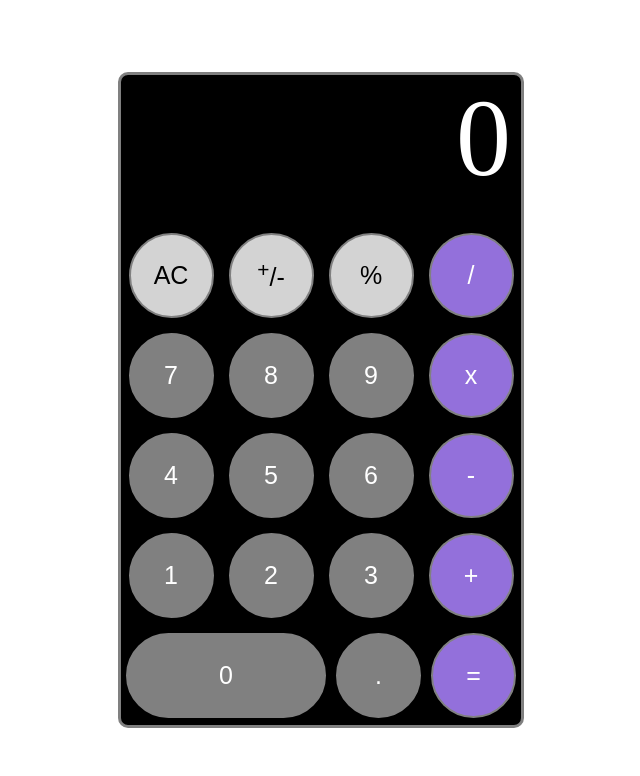
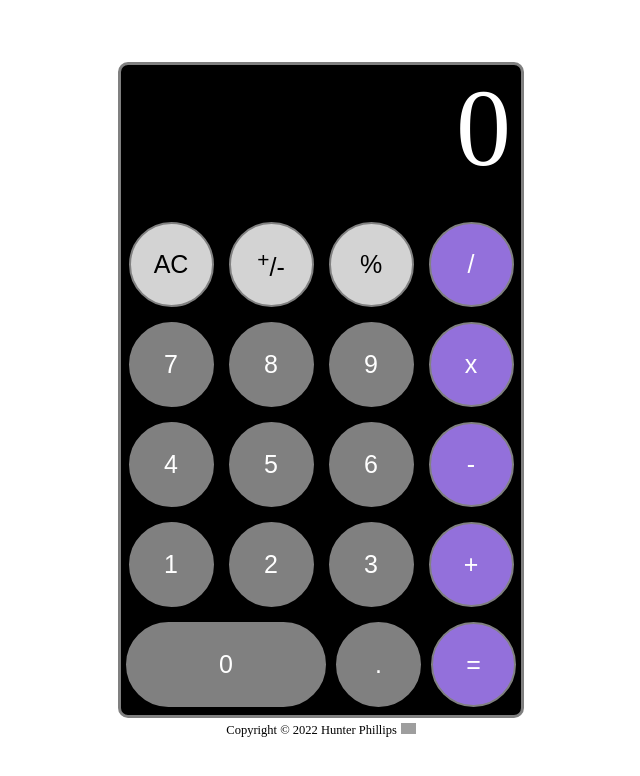
Before and after one commit to hunter-phillips/calculator, a plain HTML site: page index.html in a window 1280 px wide. Shown: the whole page, without its empty margins (319-959 px from the left). Drawn offline with Linux system fonts and the light colour scheme; grey boxes are pictures that could not be loaded.

Commit message:
Update calculator

```diff
--- a/css/style.css
+++ b/css/style.css
@@ -12,6 +12,7 @@ body {
     display: flex;
     align-items: center;
     justify-content: center;
+    flex-direction: column;
     height: 100vh;
 }
 
@@ -105,3 +106,12 @@ button.operator:active {
 button {
     animation: ease-in-out;
 }
+
+footer {
+    font-size: 1.5rem;
+}
+
+img {
+    margin-top: 5px;
+    width: 1.5rem;
+}
--- a/index.html
+++ b/index.html
@@ -39,7 +39,15 @@
                 <button class="digit decimal">.</button>
                 <button class="operator equals">=</button>
             </section>
+
         </div>
+        <footer>
+            <small>Copyright &copy; 2022 Hunter Phillips</small>
+            <a href="https://github.com/hunt0419/calculator">
+                <img
+                    src="https://upload.wikimedia.org/wikipedia/commons/thumb/9/91/Octicons-mark-github.svg/600px-Octicons-mark-github.svg.png">
+            </a>
+        </footer>
         <script src="js/main.js"></script>
     </body>
 
```
